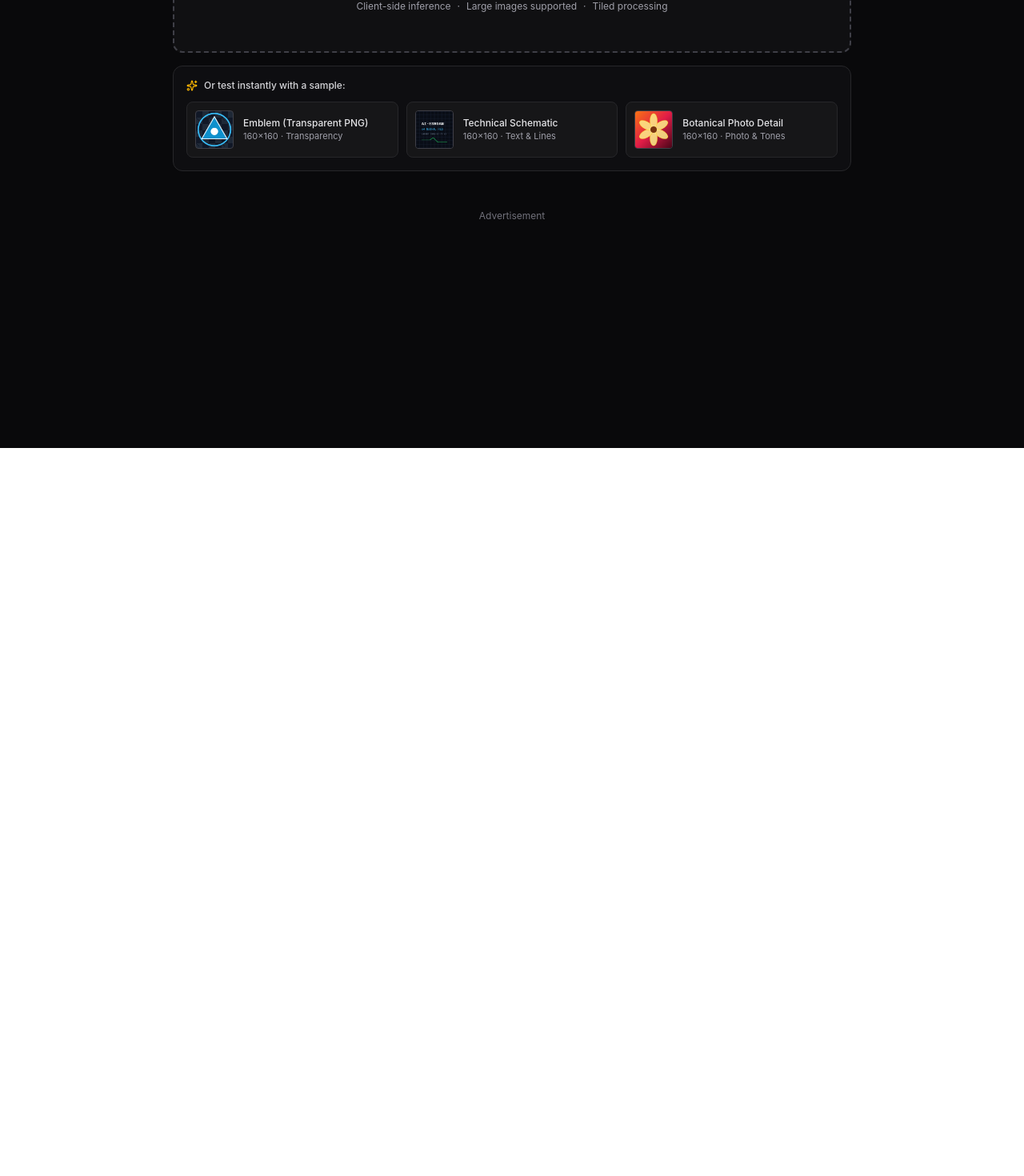
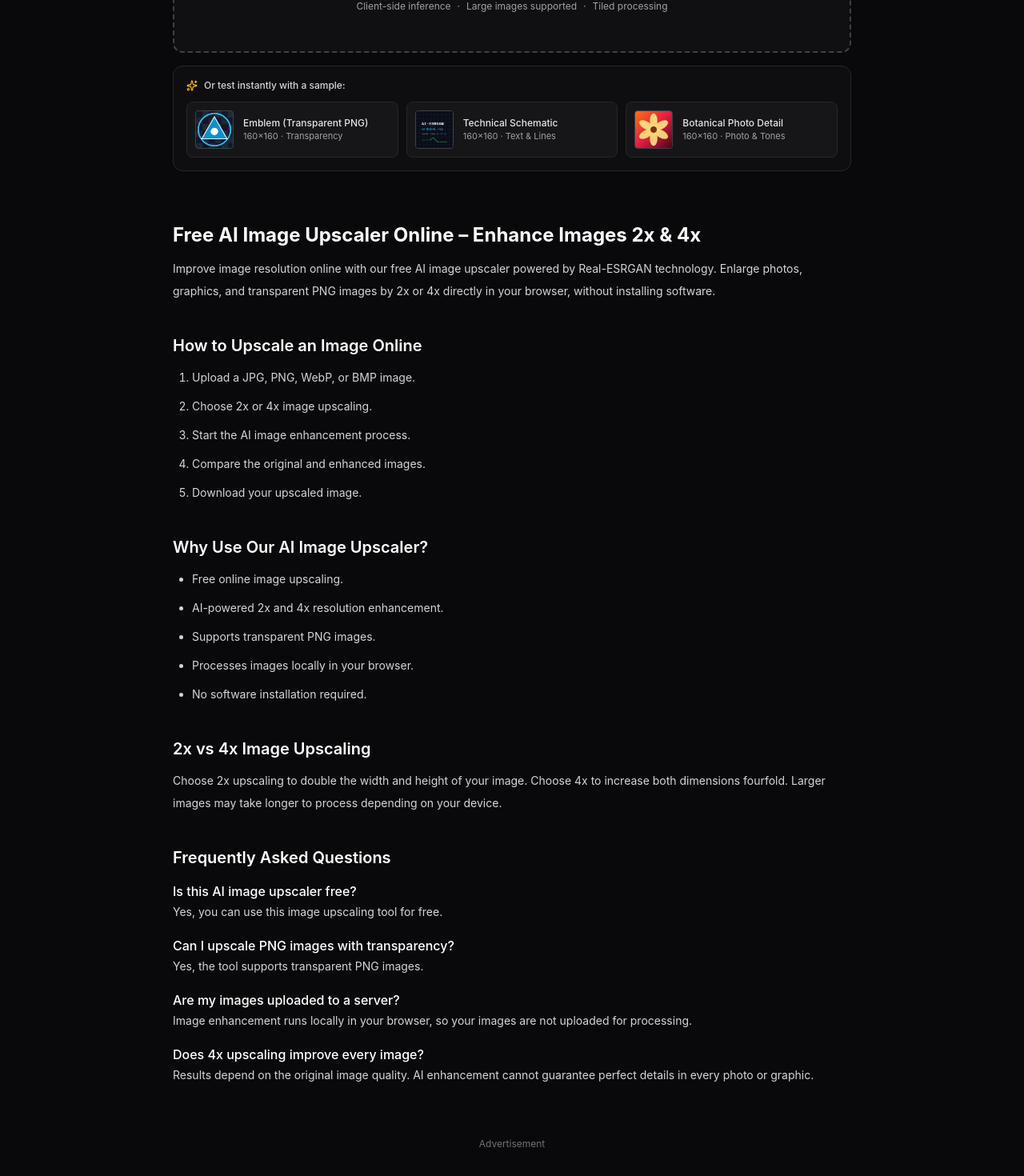
Before and after one commit to graphicsexpert65-png/image-upscaler, a React (Vite) app: page / in a window 1280 px wide. Shown: the part 265-1735 px from the top of the page at 80% size. Before the commit the page ends 825 px from the top, so only its background shows below. Built offline with nearby package versions, Linux system fonts and the light colour scheme; what onnxruntime-web would draw is missing.

Commit message:
Add SEO content and update image upscaler header

```diff
--- a/package.json
+++ b/package.json
@@ -11,9 +11,9 @@
     "lint": "tsc --noEmit"
   },
   "dependencies": {
-    "@vercel/analytics": "^1.5.0",
     "@google/genai": "^2.4.0",
     "@tailwindcss/vite": "^4.3.3",
+    "@vercel/analytics": "^1.6.1",
     "@vitejs/plugin-react": "^6.1.1",
     "dotenv": "^17.2.3",
     "express": "^4.21.2",
@@ -25,6 +25,7 @@
     "vite": "^8.3.0"
   },
   "devDependencies": {
+    "@types/express": "^4.17.21",
     "@types/node": "^22.14.0",
     "@types/react": "^19.3.0",
     "@types/react-dom": "^19.3.0",
@@ -32,7 +33,6 @@
     "esbuild": "^0.28.0",
     "tailwindcss": "^4.3.3",
     "tsx": "^4.21.0",
-    "typescript": "^7.0.2",
-    "@types/express": "^4.17.21"
+    "typescript": "^7.0.2"
   }
 }
--- a/src/App.tsx
+++ b/src/App.tsx
@@ -1,9 +1,11 @@
+
 /**
  * @license
  * SPDX-License-Identifier: Apache-2.0
  */
 
 import { AdBanner } from './components/AdBanner';
+import { SEOContent } from './components/SEOContent';
 
 import React, { useState, useEffect, useRef } from 'react';
 import { Header } from './components/Header';
@@ -187,6 +189,10 @@ export default function App() {
           </div>
         )}
       </main>
+
+      {/* SEO content below the image upscaler */}
+      <SEOContent />
+
       <AdBanner />
     </div>
   );
--- a/src/components/Header.tsx
+++ b/src/components/Header.tsx
@@ -1,3 +1,4 @@
+
 /**
  * @license
  * SPDX-License-Identifier: Apache-2.0
@@ -21,10 +22,10 @@ export const Header: React.FC<HeaderProps> = ({ device }) => {
           </div>
           <div>
             <h1 className="text-base font-semibold text-zinc-100 tracking-tight leading-none">
-              Real-ESRGAN Super-Resolution
+              Free AI Image Upscaler
             </h1>
             <p className="text-xs text-zinc-400 mt-0.5">
-              Client-side neural network upscaling · 100% private & local
+              Upscale Images 2x &amp; 4x Online – Free AI Photo Enhancer
             </p>
           </div>
         </div>
@@ -41,12 +42,16 @@ export const Header: React.FC<HeaderProps> = ({ device }) => {
             {device?.hasWebGPU ? (
               <>
                 <Zap className="w-3.5 h-3.5 text-amber-400 fill-amber-400/20" />
-                <span className="font-medium text-amber-300">GPU acceleration enabled</span>
+                <span className="font-medium text-amber-300">
+                  GPU acceleration enabled
+                </span>
               </>
             ) : (
               <>
                 <Cpu className="w-3.5 h-3.5 text-sky-400" />
-                <span className="font-medium text-zinc-300">WASM acceleration enabled</span>
+                <span className="font-medium text-zinc-300">
+                  WASM acceleration enabled
+                </span>
               </>
             )}
           </div>
--- /dev/null
+++ b/src/components/SEOContent.tsx
@@ -0,0 +1,103 @@
+
+import React from 'react';
+
+export function SEOContent() {
+  return (
+    <section className="max-w-4xl w-full mx-auto px-4 sm:px-6 py-10 text-zinc-300 space-y-10">
+      <div className="space-y-3">
+        <h2 className="text-2xl font-bold text-white">
+          Free AI Image Upscaler Online – Enhance Images 2x &amp; 4x
+        </h2>
+        <p className="text-sm leading-7">
+          Improve image resolution online with our free AI image
+          upscaler powered by Real-ESRGAN technology. Enlarge
+          photos, graphics, and transparent PNG images by 2x or
+          4x directly in your browser, without installing software.
+        </p>
+      </div>
+
+      <div className="space-y-3">
+        <h2 className="text-xl font-semibold text-white">
+          How to Upscale an Image Online
+        </h2>
+        <ol className="list-decimal pl-6 space-y-2 text-sm leading-7">
+          <li>Upload a JPG, PNG, WebP, or BMP image.</li>
+          <li>Choose 2x or 4x image upscaling.</li>
+          <li>Start the AI image enhancement process.</li>
+          <li>Compare the original and enhanced images.</li>
+          <li>Download your upscaled image.</li>
+        </ol>
+      </div>
+
+      <div className="space-y-3">
+        <h2 className="text-xl font-semibold text-white">
+          Why Use Our AI Image Upscaler?
+        </h2>
+        <ul className="list-disc pl-6 space-y-2 text-sm leading-7">
+          <li>Free online image upscaling.</li>
+          <li>AI-powered 2x and 4x resolution enhancement.</li>
+          <li>Supports transparent PNG images.</li>
+          <li>Processes images locally in your browser.</li>
+          <li>No software installation required.</li>
+        </ul>
+      </div>
+
+      <div className="space-y-3">
+        <h2 className="text-xl font-semibold text-white">
+          2x vs 4x Image Upscaling
+        </h2>
+        <p className="text-sm leading-7">
+          Choose 2x upscaling to double the width and height
+          of your image. Choose 4x to increase both dimensions
+          fourfold. Larger images may take longer to process
+          depending on your device.
+        </p>
+      </div>
+
+      <div className="space-y-4">
+        <h2 className="text-xl font-semibold text-white">
+          Frequently Asked Questions
+        </h2>
+
+        <div>
+          <h3 className="font-medium text-white">
+            Is this AI image upscaler free?
+          </h3>
+          <p className="text-sm leading-7">
+            Yes, you can use this image upscaling tool for free.
+          </p>
+        </div>
+
+        <div>
+          <h3 className="font-medium text-white">
+            Can I upscale PNG images with transparency?
+          </h3>
+          <p className="text-sm leading-7">
+            Yes, the tool supports transparent PNG images.
+          </p>
+        </div>
+
+        <div>
+          <h3 className="font-medium text-white">
+            Are my images uploaded to a server?
+          </h3>
+          <p className="text-sm leading-7">
+            Image enhancement runs locally in your browser,
+            so your images are not uploaded for processing.
+          </p>
+        </div>
+
+        <div>
+          <h3 className="font-medium text-white">
+            Does 4x upscaling improve every image?
+          </h3>
+          <p className="text-sm leading-7">
+            Results depend on the original image quality.
+            AI enhancement cannot guarantee perfect details
+            in every photo or graphic.
+          </p>
+        </div>
+      </div>
+    </section>
+  );
+}
```
Also changed, not shown: 1 other file (tests, documents, lock files or other folders).
